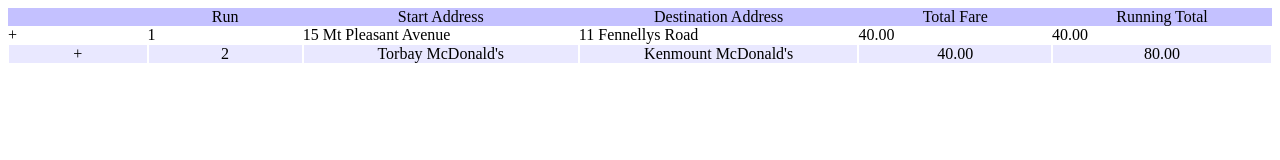
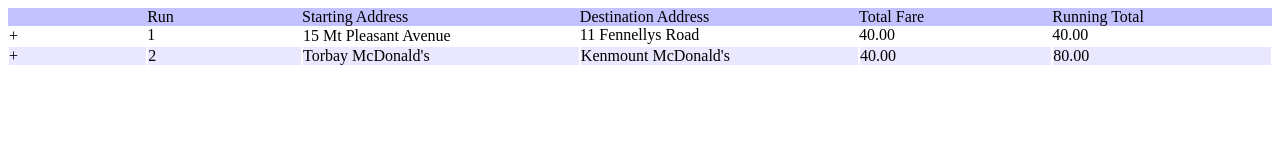
Before and after one commit to leobennett85/HTML-Practice, a plain HTML site: page css pract/index.html in a window 1280 px wide. Drawn offline with Linux system fonts and the light colour scheme.

Commit message:
Fixed Sizing Issues

```diff
--- a/css pract/index.html
+++ b/css pract/index.html
@@ -12,7 +12,7 @@
       <!-- Header -->
       <div class="grid-head"></div>
       <div class="grid-head">Run</div>
-      <div class="grid-head">Start Address</div>
+      <div class="grid-head">Starting Address</div>
       <div class="grid-head">Destination Address</div>
       <div class="grid-head">Total Fare</div>
       <div class="grid-head">Running Total</div>
--- a/css pract/styles.css
+++ b/css pract/styles.css
@@ -12,21 +12,21 @@
     /**border: 1px solid rgba(0, 0, 0, 0.8);*/
     padding: 0x;
     font-size: 1rem;
-    text-align: center;
+    text-align: Justify;
 }
 
-.grid-item {
+.grid-item1 {
     background-color: rgb(255, 255, 255);
     border: 1px solid rgb(255, 255, 255);
-    padding: 0x;
-    font-size: 1rem;
-    text-align: center;
+    padding: 0;
+    font-size: 1em;
+    text-align: left;
 }
 
 .grid-item2 {
     background-color: rgb(233, 232, 255);
     border: 1px solid rgb(255, 255, 255);
-    padding: 0x;
+    padding: 0;
     font-size: 1rem;
-    text-align: center;
+    text-align: left;
 }
```
